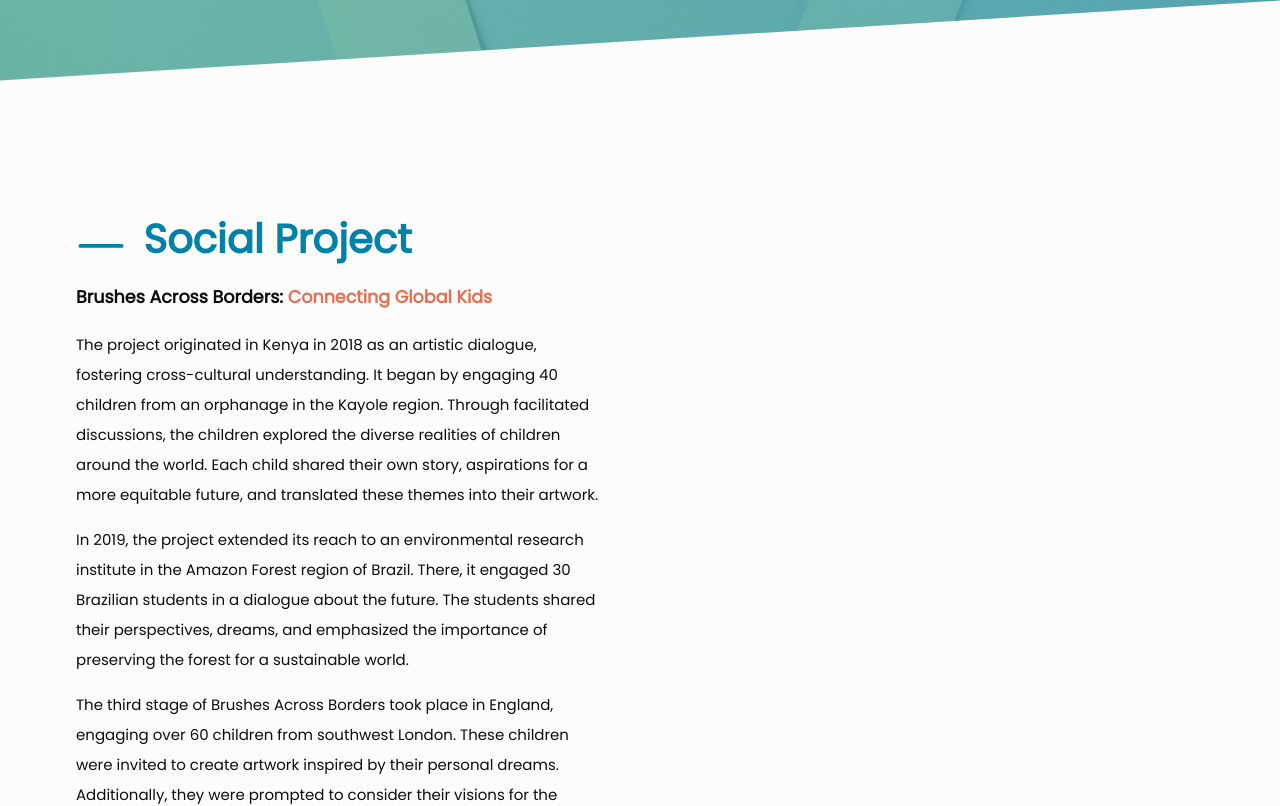
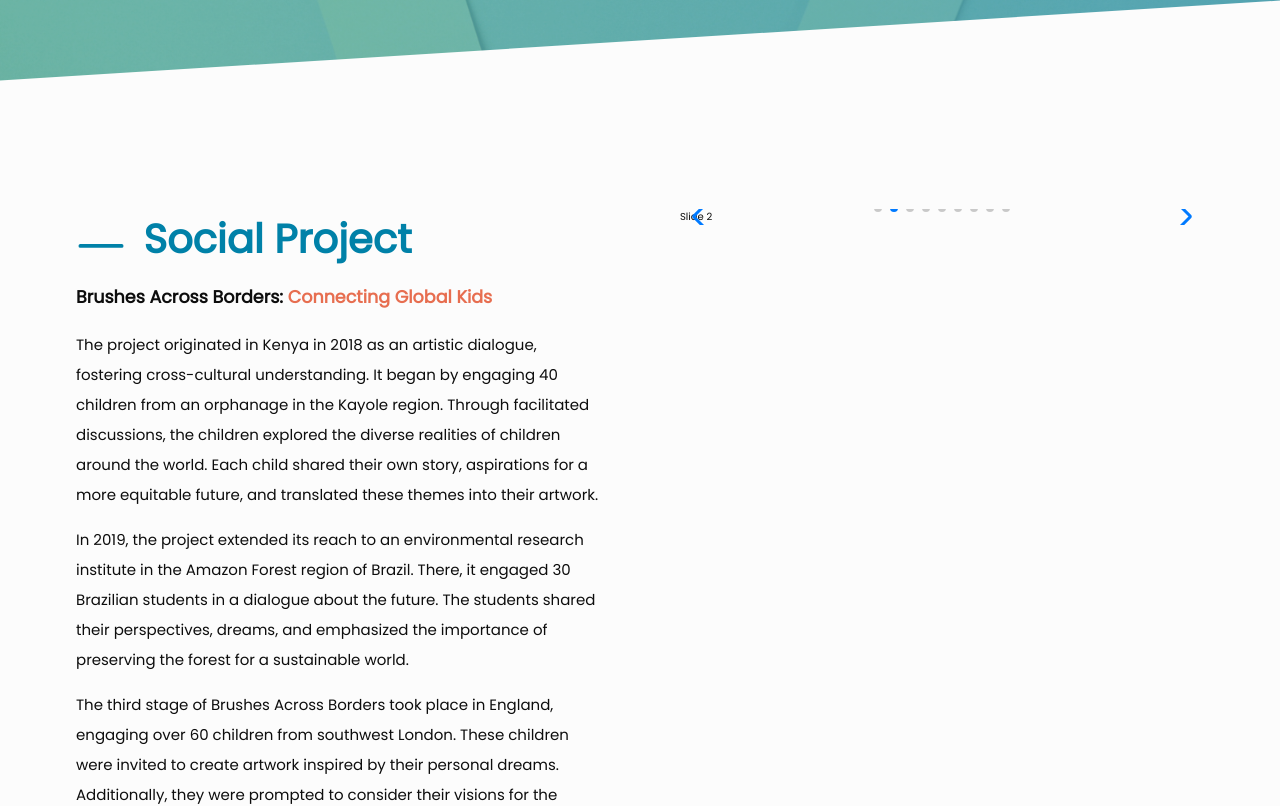
Before and after one commit to rodrigodelascio/let-it-shine, a React (Create React App) app: page /projects in a window 1280 px wide. Shown: the part 480-1286 px from the top of the page. Built offline with nearby package versions, Linux system fonts and the light colour scheme.

Commit message:
update styles

```diff
--- a/src/components/landingPage/projects/LandingProjects.js
+++ b/src/components/landingPage/projects/LandingProjects.js
@@ -15,7 +15,9 @@ const LandingProjects = () => {
         </div>
         <div className={styles["projects-description-container"]}>
           <div className={styles["projects-description-wrapper"]}>
-            <h3>Brushes Across Borders: Connecting Global Kids</h3>
+            <h3>
+              Brushes Across Borders: <span>Connecting Global Kids</span>
+            </h3>
             <p>
               Our project was born from a desire to foster empathy and kindness
               among children from diverse backgrounds across the globe. We also
--- a/src/components/landingPage/projects/LandingProjects.module.css
+++ b/src/components/landingPage/projects/LandingProjects.module.css
@@ -46,6 +46,10 @@
 .projects-description-wrapper h3 {
   font-size: 2rem;
   font-weight: 900;
+  color: var(--clr-black);
+}
+
+.projects-description-wrapper h3 span {
   color: var(--clr-brightorange);
 }
 
--- a/src/components/projectsPage/projectSection/ProjectSection.module.css
+++ b/src/components/projectsPage/projectSection/ProjectSection.module.css
@@ -6,6 +6,8 @@
   border-style: solid;
   border-width: 0 6vw;
   box-sizing: content-box;
+  display: flex;
+  gap: 8rem;
 }
 
 .project-header-container {
```
